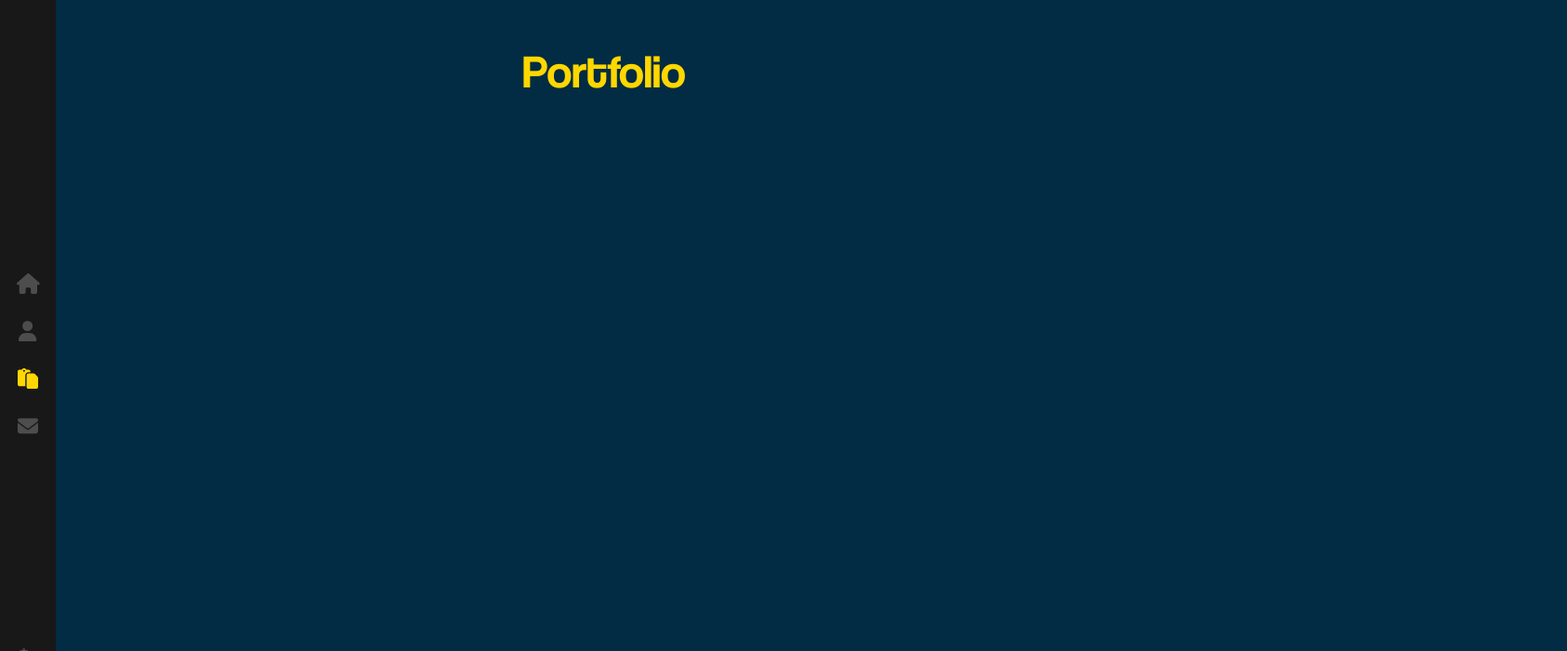
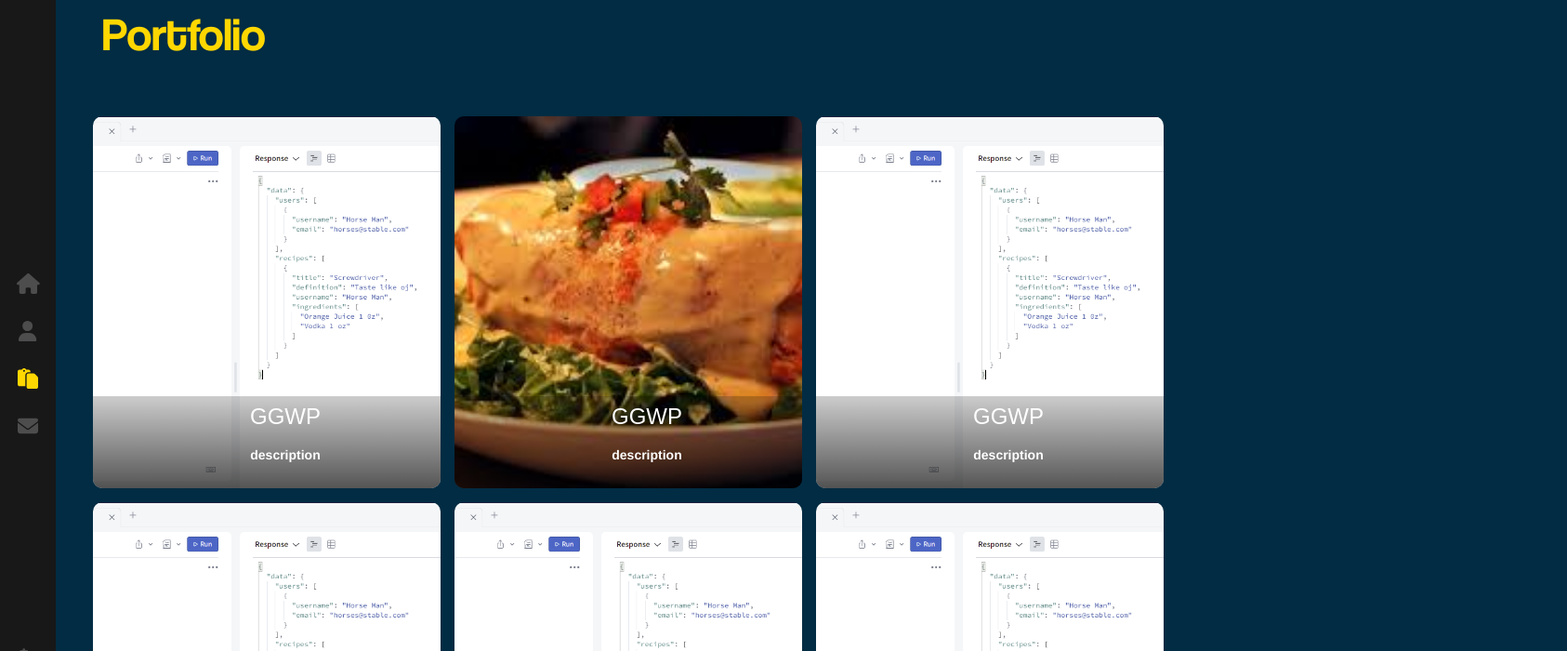
Before and after one commit to Alknight17/React-Portfolio, a React (Create React App) app: page /portfolio in a window 1280 px wide. Shown: the top 700 px of the page at 93% size, 1686 px wide, since content can reach past the window. Built offline with nearby package versions, Linux system fonts and the light colour scheme.

Commit message:
setup project containers for portfolio page

```diff
--- a/src/components/Portfolio/index.js
+++ b/src/components/Portfolio/index.js
@@ -1,10 +1,39 @@
 import React from "react";
 import "./index.scss";
+import portfolioData from "../../data/portfolio.json";
 
 const Portfolio = () => {
+
+    const renderPortfolio = (portfolio) => {
+        return (
+            <div className="images-container">
+                {
+                    portfolio.map((port, idx) => {
+                        return (
+                            <div className="image-box" key={idx}>
+                                <img src={port.cover}
+                                className="portfolio-image"
+                                alt={"portfolio"} />
+                                <div className="content">
+                                    <p className="title">{port.title}</p>
+                                    <h4 className="description">{port.description}</h4>
+                                    <button
+                                        className="btn"
+                                        onClick={() => window.open(port.url)}
+                                    >View</button>
+                                </div>
+                            </div>
+                        )
+                    })
+                }
+            </div>
+        );
+    }
+
     return (
         <div className="container portfolio-page">
             <h1 className="page-title">Portfolio</h1>
+            <div>{renderPortfolio(portfolioData.portfolio)}</div>
         </div>
     )
 
--- a/src/components/Portfolio/index.scss
+++ b/src/components/Portfolio/index.scss
@@ -0,0 +1,112 @@
+.portfolio-page {
+    padding-left: 100px;
+    padding-right: 50px;
+    width: 120%;
+    position: initial;
+    height: 100%;
+    overflow: auto;
+
+    .images-container {
+        display: flex;
+        gap: 15px;
+        flex-wrap: wrap;
+        padding-bottom: 100px;
+    }
+
+    .image-box {
+        position: relative;
+        flex: 1 1 30%;
+        height: 400px;
+        overflow: hidden;
+        border-radius: 10px;
+        max-width: calc(25% - 10px);
+
+        .portfolio-image {
+            z-index: 2;
+            width: 100%;
+            height: 100%;
+            object-fit: cover;
+        }
+
+        .content {
+            position: absolute;
+            width: 100%;
+            z-index: 3;
+            padding: 10px 20px;
+            transition: all 0.3s cubic-bezier(0.645, 0.045, 0.355, 1);
+            background: linear-gradient(
+                180deg,
+                rgba(0, 0, 0, 0.2) 0,
+                rgba(0, 0, 0, 1)
+            );
+            bottom: -70px;
+        }
+
+        .title {
+            margin-bottom: 0;
+            margin-top: 0;
+            color: #fff;
+            font-size: 24px;
+            font-weight: 500;
+            line-height: 24px;
+        }
+
+
+        .description {
+            font-size: 14px;
+            margin-bottom: 5px;
+            color: #fff;
+            font-weight: 700;
+        }
+
+        .btn {
+            margin-top: 30px;
+            margin-bottom: 10px;
+            padding: 0 23px;
+            height: 40px;
+            line-height: 34px;
+            border: 2px solid #ffd700;
+            border-radius: 4px;
+            font-size: 14px;
+            color: #fff;
+            background: transparent;
+            text-transform: uppercase;
+            font-weight: 700;
+            transition: all 0.3s cubic-bezier(0.645, 0.045, 0.355, 1);
+            cursor: pointer;
+        }
+
+        .btn:hover {
+            transform: translateY(-3px);
+            background: #ffd700;
+        }
+
+        &:after {
+            content: "";
+            background: linear-gradient(180deg, #ffd700, #000);
+            position: absolute;
+            left: 0;
+            right: 0;
+            bottom: 0;
+            top: 0;
+            width: 100%;
+            height: 100%;
+            z-index: 2;
+            transition: all 0.3s cubic-bezier(0.645, 0.045, 0.355, 1);
+            opacity: 0;
+        }
+
+        &:hover:after {
+            opacity: 0.85;
+        }
+
+        &:hover .content {
+            bottom: 0;
+            background: transparent;
+        }
+    }
+
+    .page-title {
+        text-align: left;
+    }
+}
--- /dev/null
+++ b/src/data/portfolio.json
@@ -0,0 +1,40 @@
+{
+    "portfolio" : [
+        {
+            "cover": "../portfolio/portfolio1/one.png",
+            "title": "GGWP",
+            "description": "description",
+            "url": "http://google.com"
+        },
+        {
+            "cover": "../portfolio/portfolio1/chimneychanga.jpg",
+            "title": "GGWP",
+            "description": "description",
+            "url": "http://google.com"
+        },
+        {
+            "cover": "../portfolio/portfolio1/one.png",
+            "title": "GGWP",
+            "description": "description",
+            "url": "http://google.com"
+        },
+        {
+            "cover": "../portfolio/portfolio1/one.png",
+            "title": "GGWP",
+            "description": "description",
+            "url": "http://google.com"
+        },
+        {
+            "cover": "../portfolio/portfolio1/one.png",
+            "title": "GGWP",
+            "description": "description",
+            "url": "http://google.com"
+        },
+        {
+            "cover": "../portfolio/portfolio1/one.png",
+            "title": "GGWP",
+            "description": "description",
+            "url": "http://google.com"
+        }
+    ]
+}
```
Also changed, not shown: public/portfolio/portfolio1/ChimneyChanga.jpg (added), public/portfolio/portfolio1/one.png (added).
